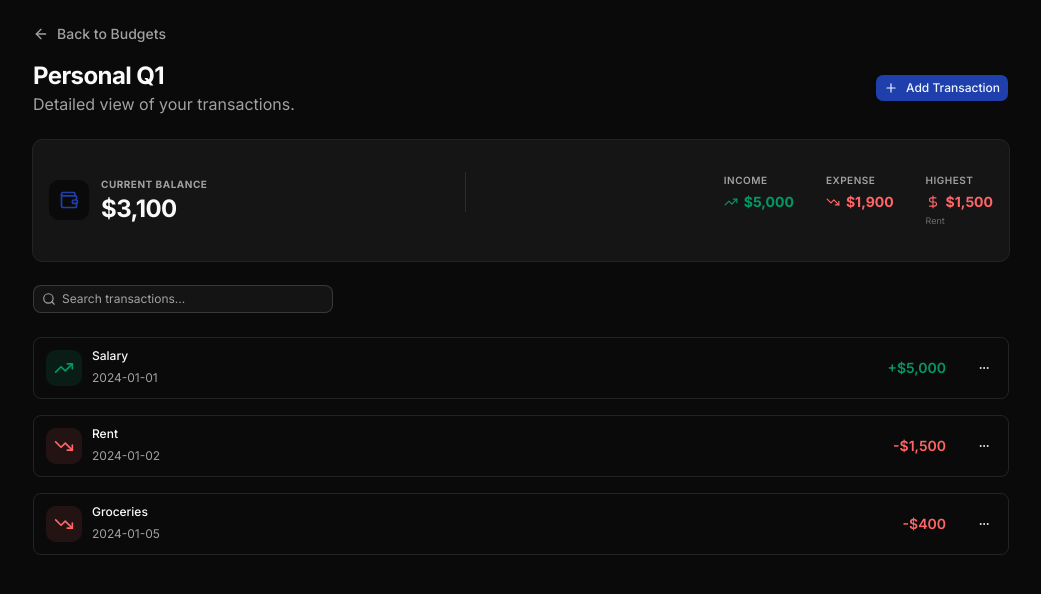
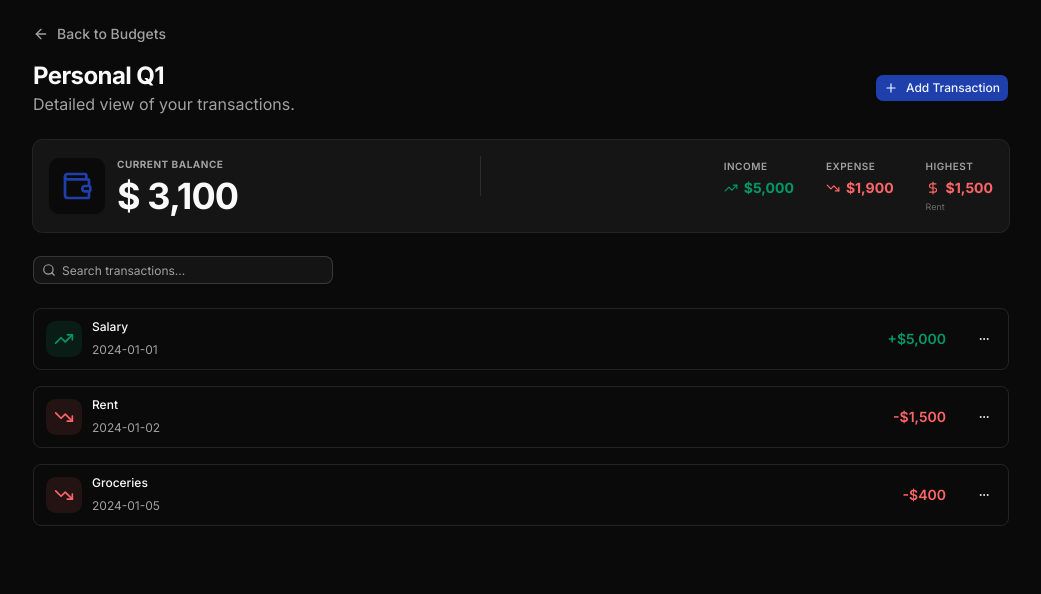
Before and after one commit to philldev/budget-app, a Next.js app: page /budgets/1 in a window 1280 px wide. Shown: the top 594 px of the page, without its empty margins (119-1160 px from the left). Built offline with nearby package versions, Linux system fonts and the light colour scheme.

Commit message:
update budget detail layout styling

```diff
--- a/app/budgets/[id]/page.tsx
+++ b/app/budgets/[id]/page.tsx
@@ -236,17 +236,17 @@ export default function BudgetDetailPage({
 
       <Card className="bg-muted/40 border-none shadow-none">
         <CardContent className="p-0 flex flex-col md:flex-row items-stretch">
-          <div className="p-4 flex flex-1 flex-col sm:flex-row sm:items-center justify-between gap-6">
+          <div className="px-4 flex flex-1 flex-col sm:flex-row sm:items-center justify-between gap-6">
             <div className="flex items-center gap-3">
-              <div className="flex h-10 w-10 items-center justify-center rounded-lg bg-background shadow-xs">
-                <Wallet className="h-5 w-5 text-primary" />
+              <div className="flex h-14 w-14 items-center justify-center rounded-lg bg-background shadow-xs">
+                <Wallet className="h-8 w-8 text-primary" />
               </div>
               <div>
-                <p className="text-[10px] uppercase tracking-wider font-bold text-muted-foreground">
+                <p className="text-[10px] mb-1 uppercase tracking-wider font-bold text-muted-foreground">
                   Current Balance
                 </p>
-                <h2 className="text-2xl font-bold tracking-tight">
-                  ${balance.toLocaleString()}
+                <h2 className="text-4xl font-bold tracking-tight">
+                  $ {balance.toLocaleString()}
                 </h2>
               </div>
             </div>
```
